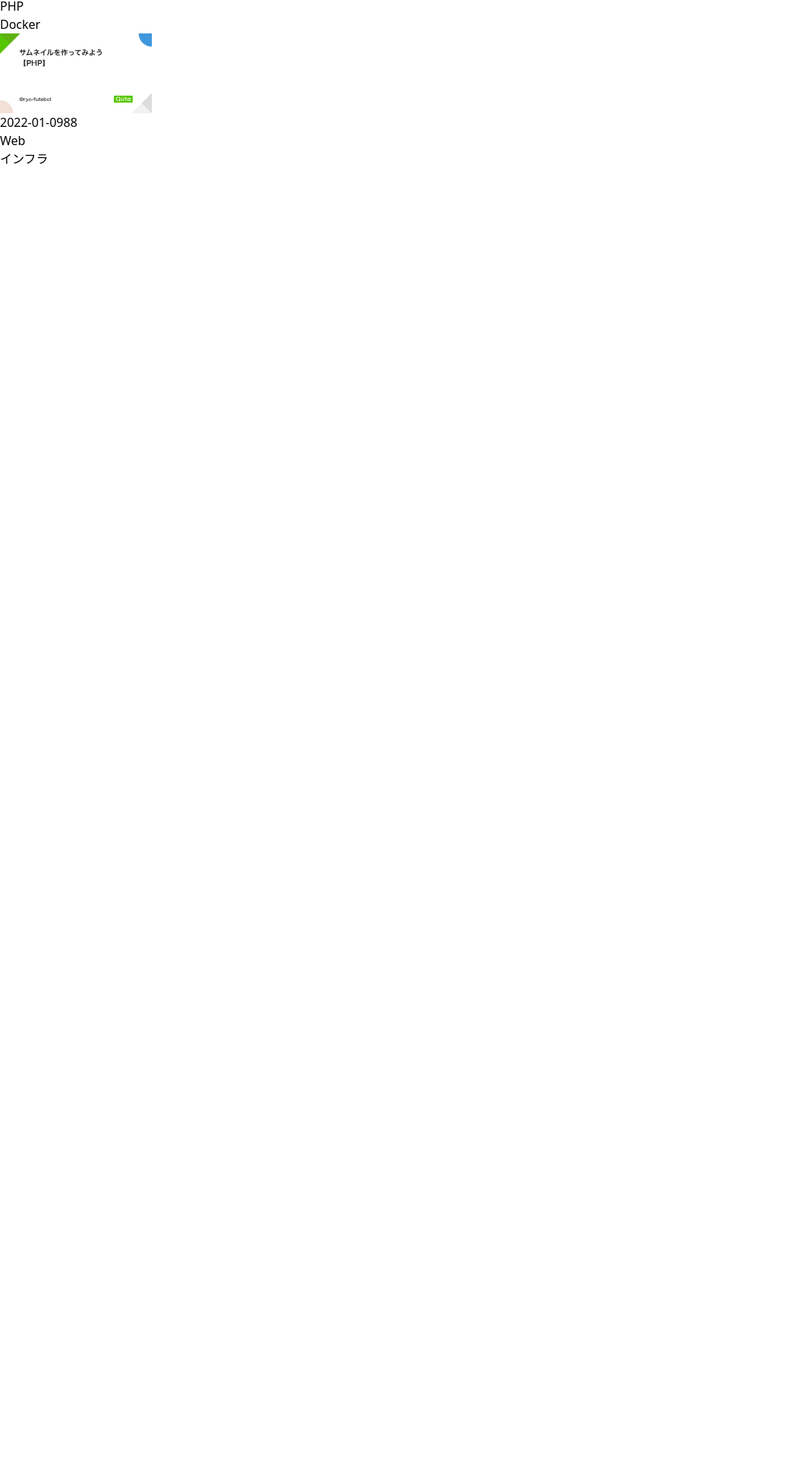
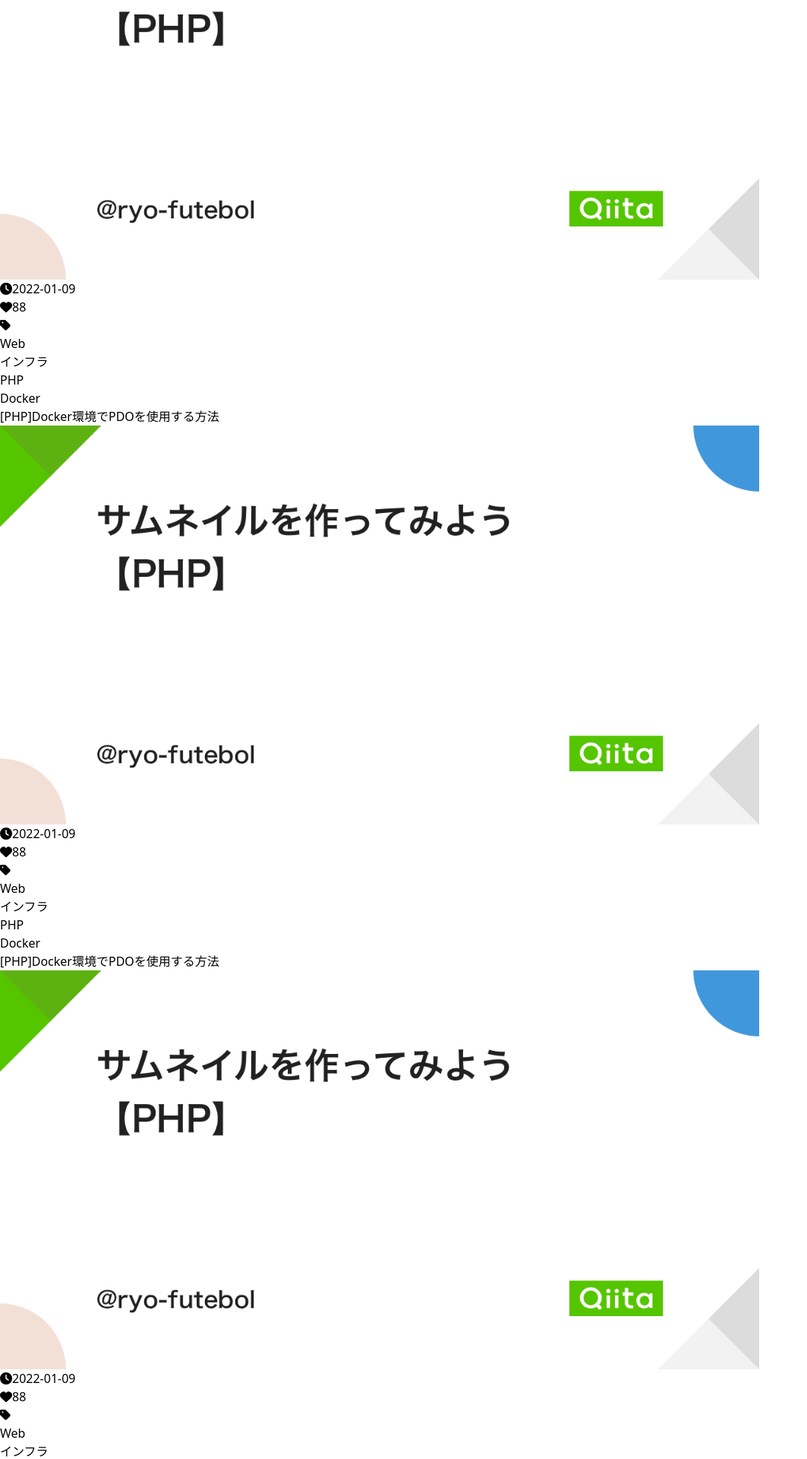
Before and after one commit to ko-shiro-hap/my-blog, a Next.js app: page / in a window 1280 px wide. Shown: the part 325-2245 px from the top of the page at 76% size, without its empty margins (0-1063 px from the left). Before the commit the page ends 800 px from the top, so only its background shows below. Built offline with nearby package versions, Linux system fonts and the light colour scheme.

Commit message:
記事の見た目作成

```diff
--- a/package.json
+++ b/package.json
@@ -9,6 +9,8 @@
     "lint": "next lint"
   },
   "dependencies": {
+    "@fortawesome/free-solid-svg-icons": "^6.2.1",
+    "@fortawesome/react-fontawesome": "^0.2.0",
     "@next/font": "13.1.1",
     "@types/node": "18.11.18",
     "@types/react": "18.0.26",
--- a/src/pages/index.tsx
+++ b/src/pages/index.tsx
@@ -1,7 +1,8 @@
 import Head from 'next/head'
 import Image from 'next/image'
 import { Inter } from '@next/font/google'
-// import styles from '../styles/Home.module.css'
+import { FontAwesomeIcon } from '@fortawesome/react-fontawesome';
+import { faClock, faHeart, faTag} from '@fortawesome/free-solid-svg-icons';
 
 const inter = Inter({ subsets: ['latin'] })
 
@@ -15,11 +16,11 @@ export default function Home() {
         <link rel="icon" href="/favicon.ico" />
       </Head>
 
-      <div className='flex'>
+      <div className='flex h-full'>
 
         <main className='w-4/5'>
           <section className='w-full h-144 bg-hero-image bg-cover'>
-            <span className='absolute block inset-0 w-full h-144 bg-black opacity-40'></span>
+            <span className='absolute block inset-0 w-4/5 h-144 bg-black opacity-40'></span>
             <div className='absolute top-20 left-5'>
               <h1 className='text-6xl text-secondary font-bold'>CODE<br/>GARAGE</h1>
             </div>
@@ -35,47 +36,193 @@ export default function Home() {
               </div>
             </div>
 
-            <div>
-              <article>
-                <ul className='flex'>
-                  <li>PHP</li>
-                  <li>Docker</li>
+            <div className='flex flex-wrap p-5'>
+              <article className='w-1/2 p-5'>
+                <ul className='flex gap-2 pb-2'>
+                  <li className='py-0 px-4 bg-category rounded-2xl font-sm'>PHP</li>
+                  <li className='py-0 px-4 bg-category rounded-2xl font-sm'>Docker</li>
                 </ul>
-                <Image src="/images/php-thumbnail.png" width={200} height={200} alt="thumbnail of article" />
-                <div>
-                  <span>2022-01-09</span>
+                <h2 className='pb-5 font-bold text-xl'>[PHP]Docker環境でPDOを使用する方法</h2>
+                <Image src="/images/php-thumbnail.png" alt="thumbnail of article" width={1000} height={1000} className='w-full' />
+                <div className='flex pt-1 justify-between'>
+                  <div className='flex gap-1 items-center'>
+                    <FontAwesomeIcon icon={faClock} className='h-4 text-gray-400' />
+                    <span className='text-gray-500'>2022-01-09</span>
+                  </div>
+                  <div className='flex gap-1 items-center'>
+                    <FontAwesomeIcon icon={faHeart} className='h-4 text-gray-400' />
                     <span>88</span>
                   </div>
-                <ul className='flex'>
+                </div>
+                <div className='flex items-center'>
+                  <FontAwesomeIcon icon={faTag} className='h-4 text-main' />
+                  <ul className='flex gap-2 pl-1 text-gray-500 underline'>
                     <li>
                       <span>Web</span>
                     </li>
-                  <li>インフラ</li>
+                    <li>
+                      <span>インフラ</span>
+                    </li>
                   </ul>
+                </div>
               </article>
-              <article>
-                <ul className='flex'>
-                  <li>PHP</li>
-                  <li>Docker</li>
+
+              <article className='w-1/2 p-5'>
+                <ul className='flex gap-2 pb-2'>
+                  <li className='py-0 px-4 bg-category rounded-2xl font-sm'>PHP</li>
+                  <li className='py-0 px-4 bg-category rounded-2xl font-sm'>Docker</li>
                 </ul>
-                <Image src="/images/php-thumbnail.png" width={200} height={200} alt="thumbnail of article" />
-                <div>
-                  <span>2022-01-09</span>
+                <h2 className='pb-5 font-bold text-xl'>[PHP]Docker環境でPDOを使用する方法</h2>
+                <Image src="/images/php-thumbnail.png" alt="thumbnail of article" width={1000} height={1000} className='w-full' />
+                <div className='flex pt-1 justify-between'>
+                  <div className='flex gap-1 items-center'>
+                    <FontAwesomeIcon icon={faClock} className='h-4 text-gray-400' />
+                    <span className='text-gray-500'>2022-01-09</span>
+                  </div>
+                  <div className='flex gap-1 items-center'>
+                    <FontAwesomeIcon icon={faHeart} className='h-4 text-gray-400' />
                     <span>88</span>
                   </div>
-                <ul className='flex'>
+                </div>
+                <div className='flex items-center'>
+                  <FontAwesomeIcon icon={faTag} className='h-4 text-main' />
+                  <ul className='flex gap-2 pl-1 text-gray-500 underline'>
                     <li>
                       <span>Web</span>
                     </li>
-                  <li>インフラ</li>
+                    <li>
+                      <span>インフラ</span>
+                    </li>
                   </ul>
+                </div>
               </article>
+
+              <article className='w-1/2 p-5'>
+                <ul className='flex gap-2 pb-2'>
+                  <li className='py-0 px-4 bg-category rounded-2xl font-sm'>PHP</li>
+                  <li className='py-0 px-4 bg-category rounded-2xl font-sm'>Docker</li>
+                </ul>
+                <h2 className='pb-5 font-bold text-xl'>[PHP]Docker環境でPDOを使用する方法</h2>
+                <Image src="/images/php-thumbnail.png" alt="thumbnail of article" width={1000} height={1000} className='w-full' />
+                <div className='flex pt-1 justify-between'>
+                  <div className='flex gap-1 items-center'>
+                    <FontAwesomeIcon icon={faClock} className='h-4 text-gray-400' />
+                    <span className='text-gray-500'>2022-01-09</span>
+                  </div>
+                  <div className='flex gap-1 items-center'>
+                    <FontAwesomeIcon icon={faHeart} className='h-4 text-gray-400' />
+                    <span>88</span>
+                  </div>
+                </div>
+                <div className='flex items-center'>
+                  <FontAwesomeIcon icon={faTag} className='h-4 text-main' />
+                  <ul className='flex gap-2 pl-1 text-gray-500 underline'>
+                    <li>
+                      <span>Web</span>
+                    </li>
+                    <li>
+                      <span>インフラ</span>
+                    </li>
+                  </ul>
+                </div>
+              </article>
+
+              <article className='w-1/2 p-5'>
+                <ul className='flex gap-2 pb-2'>
+                  <li className='py-0 px-4 bg-category rounded-2xl font-sm'>PHP</li>
+                  <li className='py-0 px-4 bg-category rounded-2xl font-sm'>Docker</li>
+                </ul>
+                <h2 className='pb-5 font-bold text-xl'>[PHP]Docker環境でPDOを使用する方法</h2>
+                <Image src="/images/php-thumbnail.png" alt="thumbnail of article" width={1000} height={1000} className='w-full' />
+                <div className='flex pt-1 justify-between'>
+                  <div className='flex gap-1 items-center'>
+                    <FontAwesomeIcon icon={faClock} className='h-4 text-gray-400' />
+                    <span className='text-gray-500'>2022-01-09</span>
+                  </div>
+                  <div className='flex gap-1 items-center'>
+                    <FontAwesomeIcon icon={faHeart} className='h-4 text-gray-400' />
+                    <span>88</span>
+                  </div>
+                </div>
+                <div className='flex items-center'>
+                  <FontAwesomeIcon icon={faTag} className='h-4 text-main' />
+                  <ul className='flex gap-2 pl-1 text-gray-500 underline'>
+                    <li>
+                      <span>Web</span>
+                    </li>
+                    <li>
+                      <span>インフラ</span>
+                    </li>
+                  </ul>
+                </div>
+              </article>
+
+              <article className='w-1/2 p-5'>
+                <ul className='flex gap-2 pb-2'>
+                  <li className='py-0 px-4 bg-category rounded-2xl font-sm'>PHP</li>
+                  <li className='py-0 px-4 bg-category rounded-2xl font-sm'>Docker</li>
+                </ul>
+                <h2 className='pb-5 font-bold text-xl'>[PHP]Docker環境でPDOを使用する方法</h2>
+                <Image src="/images/php-thumbnail.png" alt="thumbnail of article" width={1000} height={1000} className='w-full' />
+                <div className='flex pt-1 justify-between'>
+                  <div className='flex gap-1 items-center'>
+                    <FontAwesomeIcon icon={faClock} className='h-4 text-gray-400' />
+                    <span className='text-gray-500'>2022-01-09</span>
+                  </div>
+                  <div className='flex gap-1 items-center'>
+                    <FontAwesomeIcon icon={faHeart} className='h-4 text-gray-400' />
+                    <span>88</span>
+                  </div>
+                </div>
+                <div className='flex items-center'>
+                  <FontAwesomeIcon icon={faTag} className='h-4 text-main' />
+                  <ul className='flex gap-2 pl-1 text-gray-500 underline'>
+                    <li>
+                      <span>Web</span>
+                    </li>
+                    <li>
+                      <span>インフラ</span>
+                    </li>
+                  </ul>
+                </div>
+              </article>
+
+              <article className='w-1/2 p-5'>
+                <ul className='flex gap-2 pb-2'>
+                  <li className='py-0 px-4 bg-category rounded-2xl font-sm'>PHP</li>
+                  <li className='py-0 px-4 bg-category rounded-2xl font-sm'>Docker</li>
+                </ul>
+                <h2 className='pb-5 font-bold text-xl'>[PHP]Docker環境でPDOを使用する方法</h2>
+                <Image src="/images/php-thumbnail.png" alt="thumbnail of article" width={1000} height={1000} className='w-full' />
+                <div className='flex pt-1 justify-between'>
+                  <div className='flex gap-1 items-center'>
+                    <FontAwesomeIcon icon={faClock} className='h-4 text-gray-400' />
+                    <span className='text-gray-500'>2022-01-09</span>
+                  </div>
+                  <div className='flex gap-1 items-center'>
+                    <FontAwesomeIcon icon={faHeart} className='h-4 text-gray-400' />
+                    <span>88</span>
+                  </div>
+                </div>
+                <div className='flex items-center'>
+                  <FontAwesomeIcon icon={faTag} className='h-4 text-main' />
+                  <ul className='flex gap-2 pl-1 text-gray-500 underline'>
+                    <li>
+                      <span>Web</span>
+                    </li>
+                    <li>
+                      <span>インフラ</span>
+                    </li>
+                  </ul>
+                </div>
+              </article>
+
             </div>
           </section>
 
         </main>
 
-        <nav className='sticky w-1/5 h-screen bg-main border-l border-secondary'>
+        <nav className='w-1/5 bg-main border-l border-secondary'>
 
         </nav>
       </div>
--- a/tailwind.config.js
+++ b/tailwind.config.js
@@ -27,7 +27,8 @@ module.exports = {
       },
       colors: {
         main: '#232946',
-        secondary: '#FFFFFE'
+        secondary: '#FFFFFE',
+        category: '#EEBBC3'
       },
       height: {
         '144': '36rem',
```
Also changed, not shown: 1 other file (tests, documents, lock files or other folders). Lines whose indentation alone changed are shown as unchanged.
